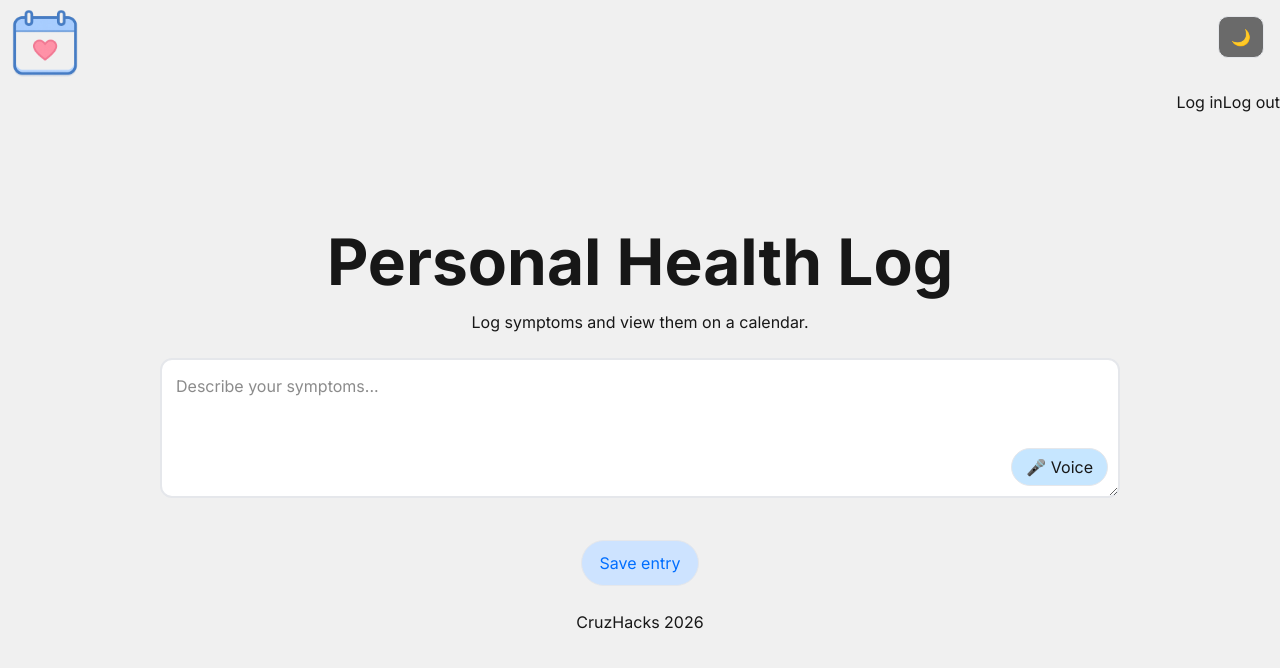
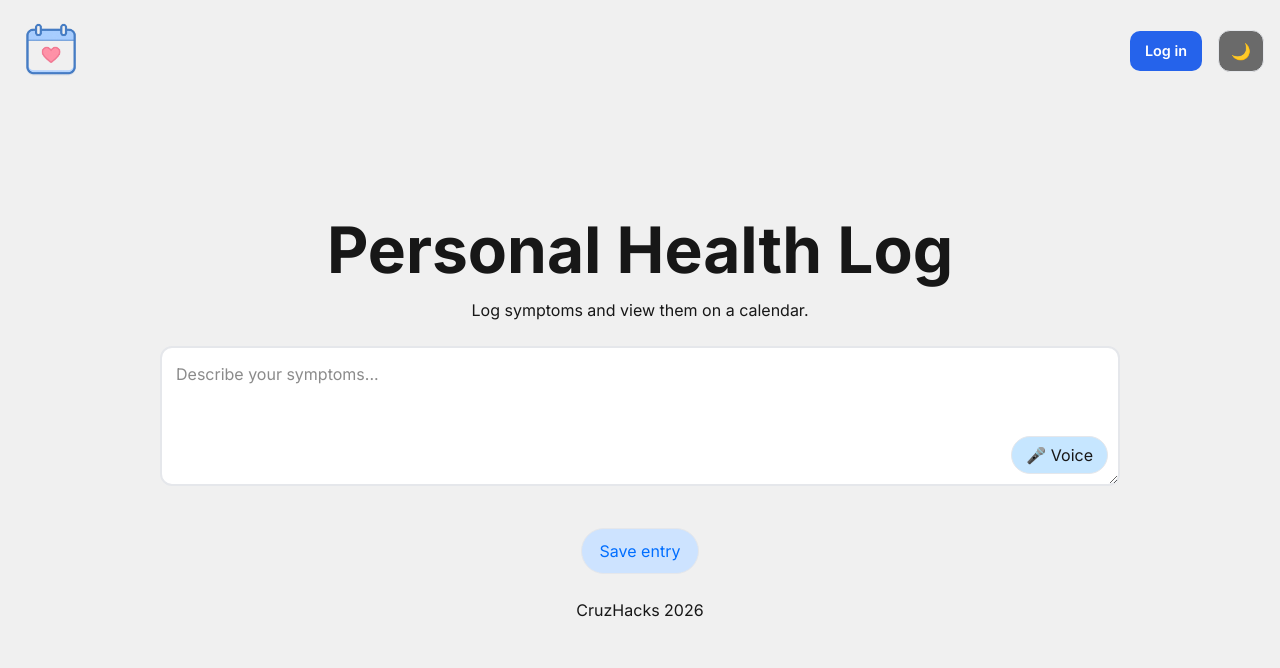
Before and after one commit to misotofu7/personal-health-log, a Next.js app: page / in a window 1280 px wide. Shown: the top 668 px of the page. Built offline with nearby package versions, Linux system fonts and the light colour scheme; no server answers.

Commit message:
feat: show login/logout state in navbar
- Display login button when logged out
- Display logout button when logged in
- Show logged-in user state in navbar
- Improve navbar layout and spacing

```diff
--- a/src/app/globals.css
+++ b/src/app/globals.css
@@ -22,13 +22,6 @@
   --toggle-bg: #6a6a6a;
   --toggle-hover: #4b4b4b;
 }
-
-/* @theme inline {
-  --color-background: var(--background);
-  --color-foreground: var(--foreground);
-  --font-sans: var(--font-geist-sans);
-  --font-mono: var(--font-geist-mono);
-} */
 
 :root[data-theme="light"] {
   --background: #f0f0f0;
@@ -191,12 +184,10 @@ textarea:focus {
   background: var(--toggle-bg);
   color: var(--foreground);
   padding: 8px 12px;
-  border-radius: 10px;
+  border-radius: 12px;
   cursor: pointer;
 
-  position: absolute;
-  top: 16px;
-  right: 16px;
+  position: static;
 }
 
 .theme-toggle:hover {
@@ -206,8 +197,20 @@ textarea:focus {
 
 .top-bar {
   display: flex;
-  justify-content: flex-end;
-  margin-bottom: 16px;
+  align-items: center;
+  padding: 16px 16px;
+}
+
+.brand {
+  display: flex;
+  align-items: center;
+}
+
+.nav-right {
+  margin-left: auto;
+  display: flex;
+  align-items: center;
+  gap: 16px;
 }
 
 .footer {
@@ -215,3 +218,51 @@ textarea:focus {
   justify-content: center;
   padding: 24px 0;
 }
+
+/* Auth login/logout buttons */
+.auth-button {
+  padding: 8px 14px;
+  border-radius: 10px;
+  font-size: 0.9rem;
+  font-weight: 600;
+  text-decoration: none;
+  border: 1px solid transparent;
+  transition: transform 0.12s ease, background-color 0.2s ease, border-color 0.2s ease;
+}
+
+.auth-button:active {
+  transform: translateY(1px);
+}
+
+/* Login = primary */
+.auth-button.login {
+  background: #2563eb;
+  color: white;
+}
+
+.auth-button.login:hover {
+  background: #1e4fd8;
+}
+
+/* Logout = subtle */
+.auth-button.logout {
+  background: rgba(255, 255, 255, 0.08);
+  color: inherit;
+  border-color: rgba(255, 255, 255, 0.15);
+}
+
+.auth-button.logout:hover {
+  background: rgba(255, 255, 255, 0.14);
+}
+
+.user-pill {
+  padding: 6px 10px;
+  border-radius: 999px;
+  border: 1px solid var(--border);
+  background: rgba(0, 0, 0, 0.04);
+  font-size: 0.9rem;
+}
+
+:root[data-theme="dark"] .user-pill {
+  background: rgba(255, 255, 255, 0.08);
+}
--- a/src/app/layout.js
+++ b/src/app/layout.js
@@ -31,12 +31,6 @@ export default function RootLayout({ children }) {
       <body
         className={`${geistSans.variable} ${geistMono.variable} antialiased`}
       >
-        <Image
-          src="/logo.png"
-          alt="Personal Health Log Icon"
-          width={90}
-          height={90}
-        />
         {children}
       </body>
     </html>
--- a/src/app/page.js
+++ b/src/app/page.js
@@ -10,9 +10,39 @@ export default function Home() {
   return (
     <main className="page">
       <header className="top-bar">
-        <ThemeToggle />
-        <a href="/auth/login">Log in</a>
-        <a href="/auth/logout">Log out</a>
+        <div className="brand">
+          <Image
+            src="/logo.png"
+            alt="Personal Health Log"
+            width={70}
+            height={70}
+          />
+        </div>
+
+        <div className="nav-right">
+          {/* show who is logged in */}
+          {!isLoading && user && (
+            <span className="user-pill">
+              Hi, {user.name || user.email}
+            </span>
+          )}
+
+          {/* show login only when logged out */}
+          {!isLoading && !user && (
+            <a href="/auth/login" className="auth-button login">
+              Log in
+            </a>
+          )}
+
+          {/* show logout only when logged in */}
+          {!isLoading && user && (
+            <a href="/auth/logout" className="auth-button logout">
+              Log out
+            </a>
+          )}
+
+          <ThemeToggle />
+        </div>
       </header>
 
       <h1 className="main-title">Personal Health Log</h1>
```
